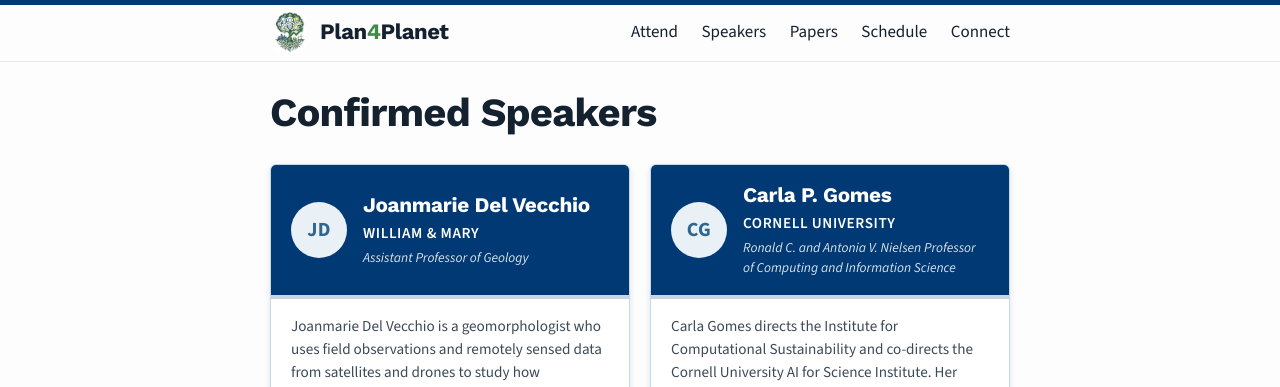
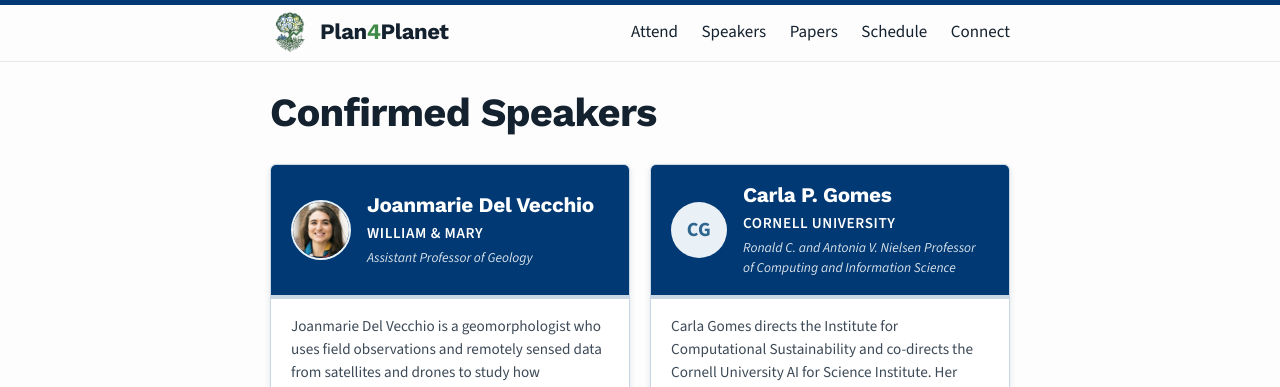
Before and after one commit to plan4planet/plan4planet.github.io, a Jekyll site: the page built from pages/speakers.md, in a window 1280 px wide. Shown: the top 387 px of the page. Built offline with Jekyll 4.4.1, drawn with Linux system fonts in a browser that asks for light colours; nearby versions of some CDN libraries.

Commit message:
content: Joanmarie Del Vecchio's photo
Her faculty-page headshot, which she approved.

```diff
--- a/pages/speakers.md
+++ b/pages/speakers.md
@@ -8,7 +8,7 @@
 <div class="speaker-cards">
   <article class="speaker-card">
     <header class="speaker-card-header">
-      <span class="speaker-initials" aria-hidden="true">JD</span>
+      <img class="speaker-photo" src="{{ '/assets/images/speakers/joanmarie-del-vecchio.jpg' | relative_url }}" alt="Joanmarie Del Vecchio" width="56" height="56">
       <div>
         <h3>Joanmarie Del Vecchio</h3>
         <p class="speaker-affiliation">William &amp; Mary</p>
```
Also changed, not shown: assets/images/speakers/joanmarie-del-vecchio.jpg (added).
